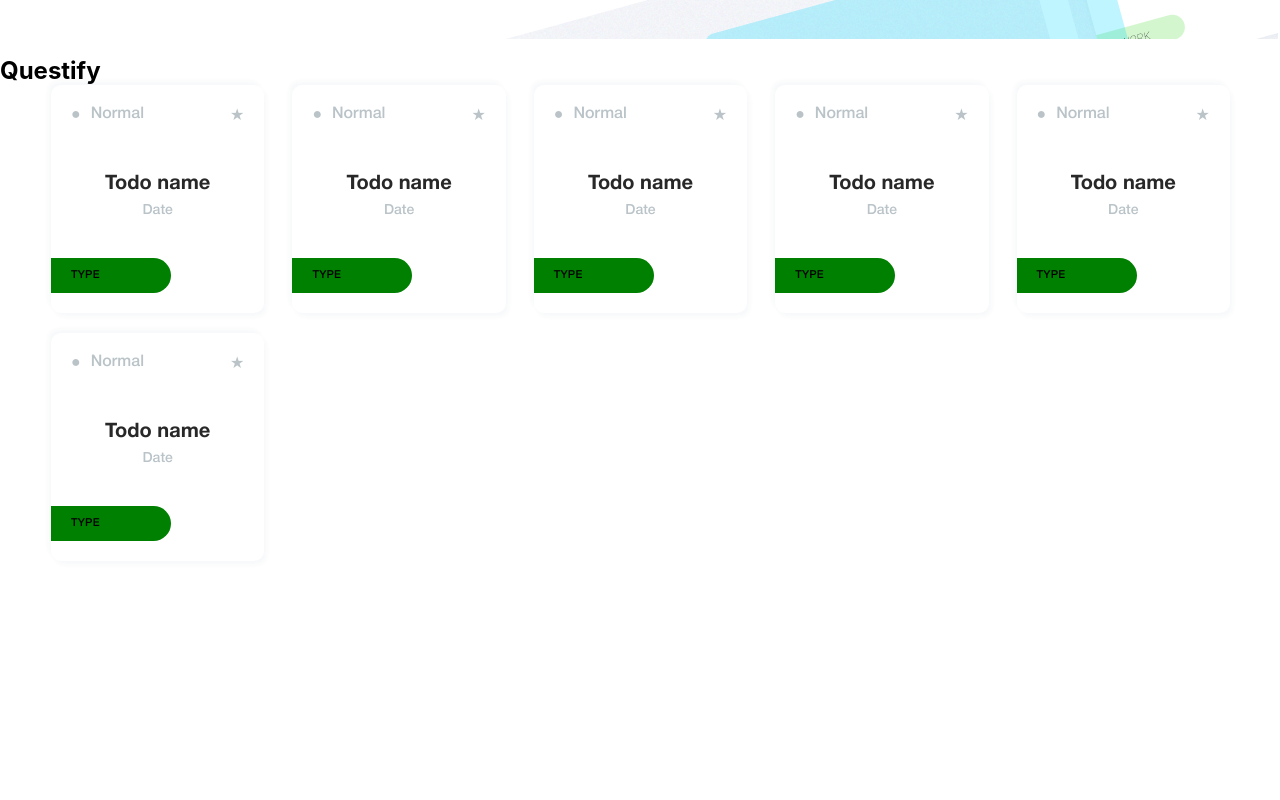
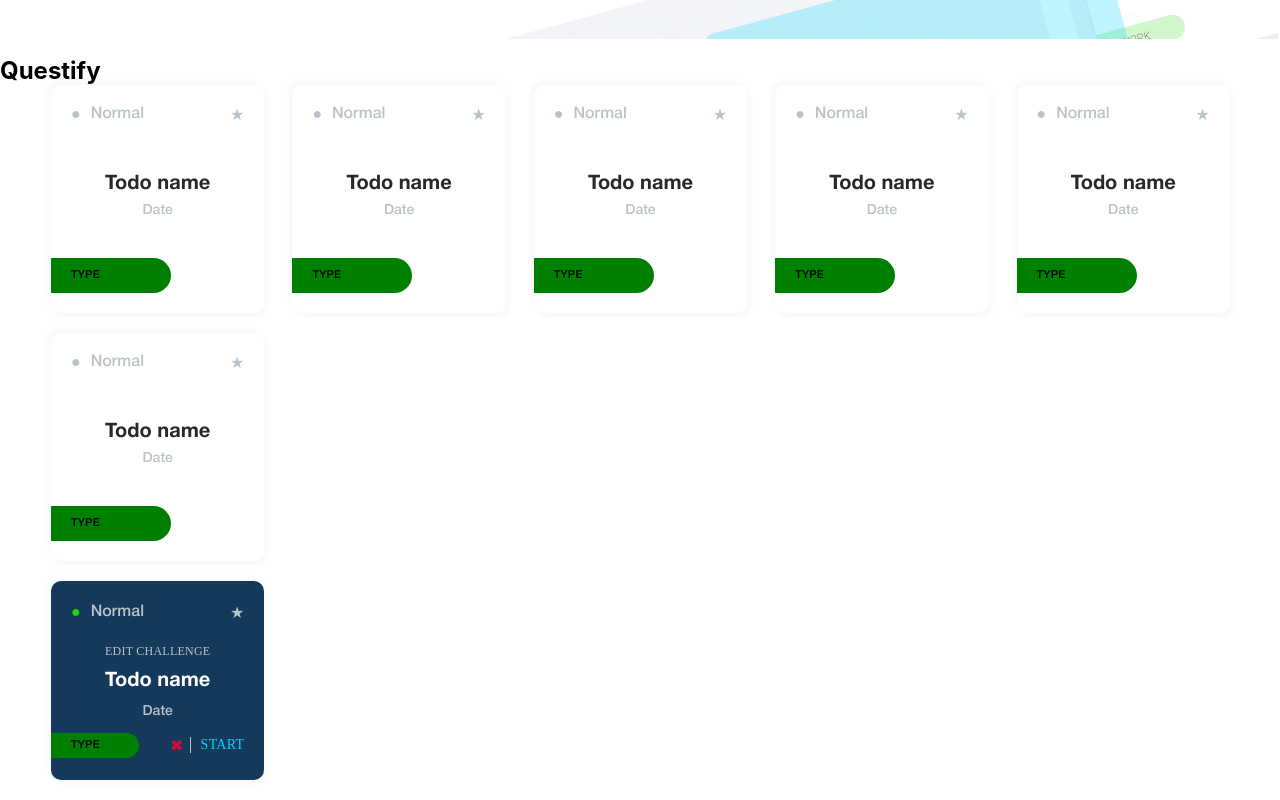
Before and after one commit to KaterynaKolomiiets/QuestifyFront, a React (Create React App) app: page / in a window 1280 px wide. Shown: the part 810-1610 px from the top of the page. Before the commit the page ends 1391 px from the top, so only its background shows below. Built offline with nearby package versions, Linux system fonts and the light colour scheme.

Commit message:
add chalenge cart and basic logic

```diff
--- a/src/App.js
+++ b/src/App.js
@@ -1,20 +1,18 @@
 import Container from "./components/Container";
-
 
 import AuthPage from "./pages/AuthPage";
 import HomePage from "./pages/HomePage";
+import ModalNewCard from "./components/modal/ModalNewCard";
 
 import "./App.css";
-
 
 function App() {
   return (
     <div className="App">
       <Container>
         <AuthPage />
-
         <HomePage />
-
+        <ModalNewCard />
       </Container>
     </div>
   );
--- a/src/components/modal/DifficultModal/DifficultModal.js
+++ b/src/components/modal/DifficultModal/DifficultModal.js
@@ -1,9 +1,14 @@
 import s from "./difficultModal.module.css";
 import style from "../../../utils/variables.css";
 
-const DifficultModal = () => {
+const DifficultModal = ({ change }) => {
+  function onchange(e) {
+    console.log(e.target.textContent);
+    change(e.target.textContent);
+  }
+
   return (
-    <ul className={s.list}>
+    <ul onClick={onchange} className={s.list}>
       <li className={s.fstOption}>
         <span>Easy</span>
       </li>
--- a/src/components/modal/DifficultModal/difficultModal.module.css
+++ b/src/components/modal/DifficultModal/difficultModal.module.css
@@ -1,10 +1,13 @@
 .list {
+  position: absolute;
   color: var(--bg-card-stuff);
   padding: 14px 16px 14px 27px;
   background-color: #fff;
   box-shadow: -3px -4px 4px rgba(21, 57, 90, 0.05),
     3px 4px 4px rgba(21, 57, 90, 0.05);
   border-radius: 10px;
+  left: 0;
+  top: -15%;
 }
 
 .fstOption {
--- a/src/components/modal/Modal.module.css
+++ b/src/components/modal/Modal.module.css
@@ -1,5 +1,5 @@
 .Overlay {
-  position: fixed;
+  position: absolute;
   top: 0;
   left: 0;
   width: 100vw;
--- /dev/null
+++ b/src/components/modal/ModalNewCard/ModalNevCard.js
@@ -0,0 +1,72 @@
+import s from "./ModalNevCard.module.css";
+import { useState } from "react";
+
+import DifficultModal from "../DifficultModal";
+import DeleteModule from "../modalDelete";
+
+const ModalNewCard = () => {
+  const [modal, setmodal] = useState(false);
+  const [difficult, setdifficult] = useState("Normal");
+  const [deleteModal, setdeleteModal] = useState(false);
+
+  function onclick() {
+    // alert("type");
+    setmodal(!modal);
+  }
+
+  function change(data) {
+    setdifficult(data);
+    onclick();
+  }
+
+  function deleteHandler(bool) {
+    if (bool) {
+      alert("delete");
+      onDelete();
+    }
+    onDelete();
+  }
+
+  function onDelete() {
+    setdeleteModal(!deleteModal);
+  }
+
+  return (
+    <ul className={s.cardSet}>
+      <li className={s.card}>
+        {modal && <DifficultModal change={change} />}
+        {deleteModal && <DeleteModule change={deleteHandler} />}
+        <p className={s.cardCategoryName}>
+          <span
+            className={
+              (s.cardCategoryCircle,
+              difficult === "Normal"
+                ? s.secondOption
+                : difficult === "Hard"
+                ? s.thirdOption
+                : s.firstOption)
+            }
+          >
+            &#9679;
+          </span>
+          <span className={s.cartCategory} onClick={onclick}>
+            {difficult}
+          </span>
+          <span className={s.cardCategoryStart}>&#9733;</span>
+        </p>
+        <p className={s.challenge}>edit challenge</p>
+        <h2 className={s.cardTitle}>Todo name</h2>
+        <p className={s.cardDate}>Date</p>
+        <div className={s.bottomMenu}>
+          <p className={s.cardType}>type</p>
+          <span className={s.cross} onClick={onDelete}>
+            &#10006;
+          </span>
+          <span className={s.start}>START</span>
+        </div>
+      </li>
+    </ul>
+  );
+};
+
+export default ModalNewCard;
--- /dev/null
+++ b/src/components/modal/ModalNewCard/ModalNevCard.module.css
@@ -0,0 +1,220 @@
+.cardSet {
+  display: flex;
+  justify-content: flex-start;
+  flex-wrap: wrap;
+  flex-direction: column;
+
+  padding-left: 15px;
+  padding-right: 15px;
+}
+
+.card {
+  justify-content: space-around;
+  position: relative;
+  display: flex;
+  flex-direction: column;
+  margin-bottom: 20px;
+  padding: 20px;
+  background: var(--primary);
+  box-shadow: -3px -4px 4px rgba(21, 57, 90, 0.03),
+    3px 4px 4px rgba(21, 57, 90, 0.03);
+  border-radius: 10px;
+}
+
+.challenge {
+  margin-bottom: 10px;
+
+  font-family: HelveticaNeueCyr;
+
+  font-size: 12px;
+  line-height: 1;
+  text-align: center;
+  letter-spacing: 0.02em;
+  text-transform: uppercase;
+
+  color: var(--font-secondary);
+}
+
+.cardCategoryName {
+  display: flex;
+  align-items: center;
+  margin-bottom: 20px;
+  font-family: "HelveticaNeueCyr-Medium";
+  font-size: 16px;
+  color: var(--font-secondary);
+}
+
+.cardCategoryStart {
+  margin-left: auto;
+}
+
+.cardTitle {
+  margin: 0 auto;
+  margin-bottom: 10px;
+  font-family: "HelveticaNeueCyr-Bold";
+  font-size: 20px;
+  line-height: 20px;
+
+  color: var(--background-card);
+}
+
+.cardDate {
+  margin: 0 auto;
+  margin-bottom: 40px;
+  font-family: "HelveticaNeueCyr-Medium";
+  font-size: 14px;
+  color: var(--font-secondary);
+}
+
+.cardType {
+  width: 120px;
+  height: 35px;
+  padding: 5px;
+  padding-left: 20px;
+  margin-left: -20px;
+  background-color: green;
+  border-radius: 0px 25px 25px 0px;
+  font-family: "HelveticaNeueCyr-Medium";
+  font-size: 11px;
+  line-height: 11px;
+  letter-spacing: 0.02em;
+  text-transform: uppercase;
+  display: flex;
+  align-items: center;
+}
+
+.bottomMenu {
+  display: flex;
+  align-items: center;
+  justify-content: space-between;
+}
+
+.cross {
+  color: var(--option-color);
+  margin-left: 73px;
+  margin-right: 14px;
+  /* width: 10px;
+    height: 10px; */
+  position: relative;
+  cursor: pointer;
+}
+
+.cross::after {
+  content: "";
+  position: absolute;
+  width: 1px;
+  height: 16px;
+  background-color: var(--font-secondary);
+  top: 10%;
+  right: -7px;
+}
+
+.start {
+  color: var(--font-accent);
+
+  font-family: HelveticaNeueCyr;
+  font-size: 14px;
+  line-height: 1;
+  letter-spacing: 0.02em;
+  cursor: pointer;
+}
+
+.cartCategory {
+  cursor: pointer;
+}
+
+@media screen and (min-width: 768px) {
+  .cardSet {
+    flex-direction: row;
+
+    padding-left: 50px;
+    padding-right: 50px;
+
+    margin-left: -27px;
+  }
+  .card {
+    width: calc((100% / 3) - 27px);
+
+    margin-left: 27px;
+
+    width: 205px;
+    height: 199px;
+  }
+
+  .cardType {
+    width: 88px;
+    height: 25px;
+  }
+
+  .cardCategoryName {
+    font-size: 16px;
+  }
+
+  .cardDate {
+    margin-bottom: 10px;
+  }
+
+  .bottomMenu {
+    display: flex;
+    align-items: center;
+  }
+
+  .cross {
+    color: var(--option-color);
+    margin-left: 28px;
+    margin-right: 14px;
+    /* width: 10px;
+    height: 10px; */
+    position: relative;
+  }
+
+  .cross::after {
+    content: "";
+    position: absolute;
+    width: 1px;
+    height: 16px;
+    background-color: var(--font-secondary);
+    top: 10%;
+    right: -7px;
+  }
+
+  .start {
+    color: var(--font-accent);
+
+    font-family: HelveticaNeueCyr;
+    font-size: 14px;
+    line-height: 1;
+    letter-spacing: 0.02em;
+  }
+}
+@media screen and (min-width: 1280px) {
+  .list {
+    display: flex;
+    flex-wrap: wrap;
+
+    margin-left: -28px;
+  }
+  .card {
+    width: calc((100% / 5) - 28px);
+    margin-left: 28px;
+  }
+}
+
+.dark {
+  background-color: #000;
+}
+
+.firstOption {
+  color: var(--font-accent);
+  margin-right: 10px;
+}
+
+.secondOption {
+  color: var(--font-button-cancel);
+  margin-right: 10px;
+}
+
+.thirdOption {
+  color: var(--option-color);
+  margin-right: 10px;
+}
--- /dev/null
+++ b/src/components/modal/ModalNewCard/index.js
@@ -0,0 +1 @@
+export { default } from "./ModalNevCard";
--- a/src/components/modal/modalDelete/Delete.module.css
+++ b/src/components/modal/modalDelete/Delete.module.css
@@ -1,4 +1,7 @@
 .modal {
+  position: absolute;
+  left: 13%;
+  top: 32%;
   background-color: #fff;
   box-shadow: -3px -4px 4px rgba(21, 57, 90, 0.03),
     3px 4px 4px rgba(21, 57, 90, 0.03);
@@ -13,6 +16,7 @@
   margin-right: 21px;
   padding: 0;
   position: relative;
+  cursor: pointer;
 
   text-align: center;
   text-transform: uppercase;
@@ -38,6 +42,7 @@
   background: none;
   border: none;
   padding: 0;
+  cursor: pointer;
 
   font-size: 10px;
   line-height: 1;
```
Also changed, not shown: src/components/modal/Modal.js (+9 -4 lines), src/components/modal/modalDelete/ModalDelete.js (+12 -3 lines), src/components/modal/ModalNewCard/trophy.svg (added), 1 other file (tests, documents, lock files or other folders).
